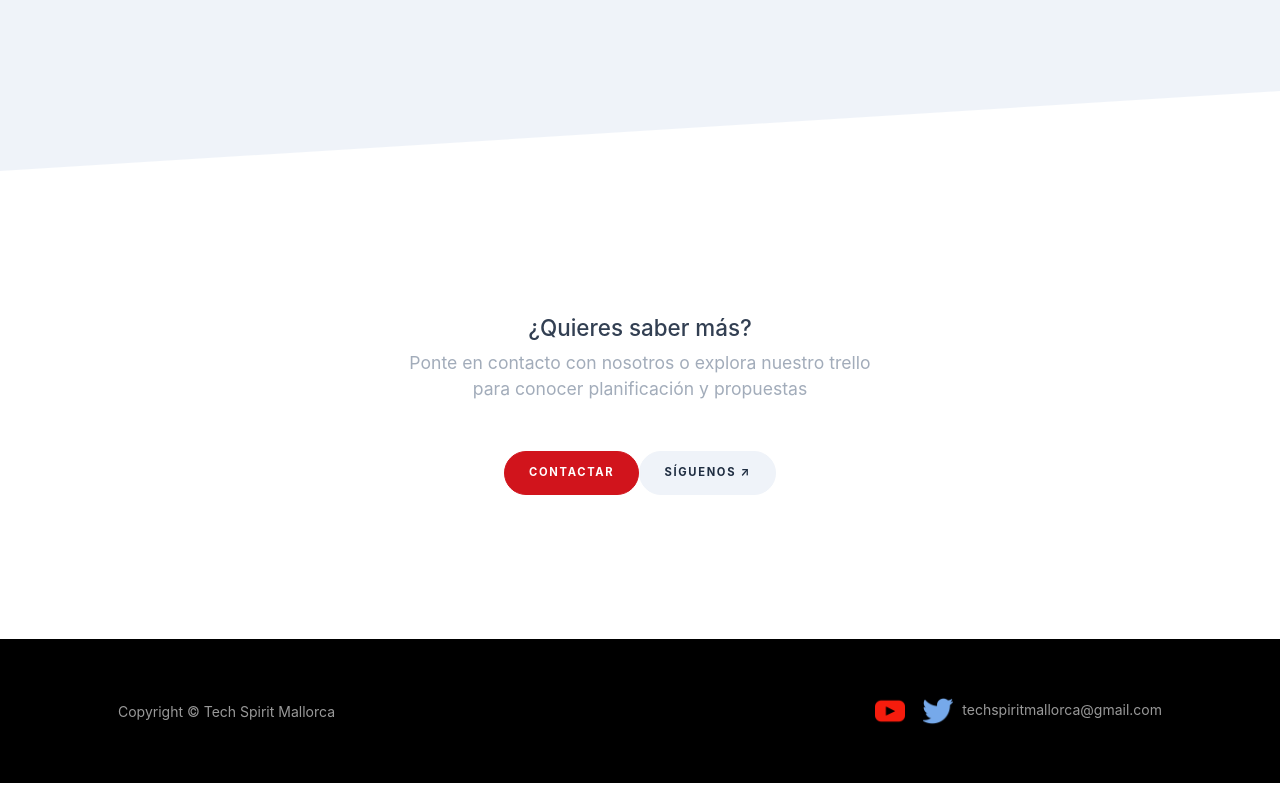
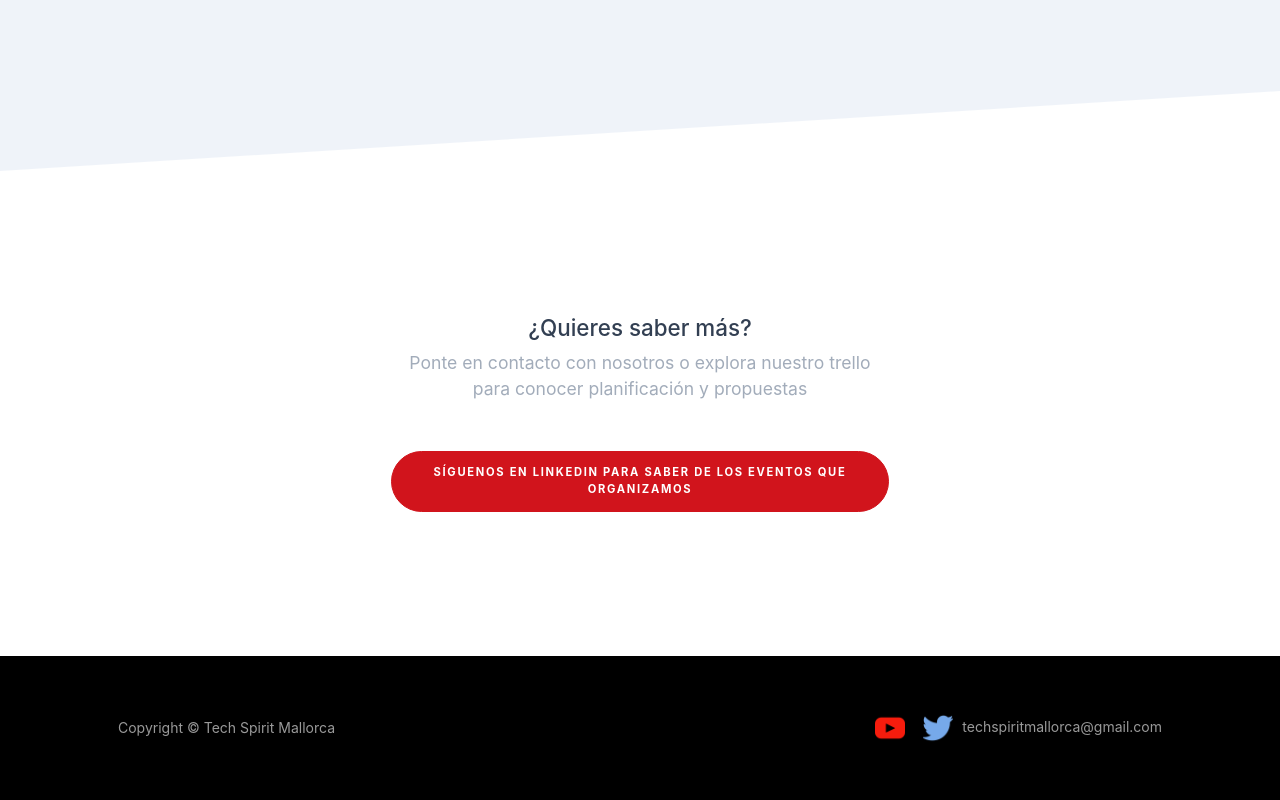
Before and after one commit to techspiritmallorca/web-v2, a Nuxt app: page / in a window 1280 px wide. Shown: the part 2780-3580 px from the top of the page. Built offline with nearby package versions, Linux system fonts and the light colour scheme; a web font is replaced by a local one.

Commit message:
feat(#146189): Delete button 'follow us' and change button 'contact'

```diff
--- a/pages/index.vue
+++ b/pages/index.vue
@@ -299,13 +299,8 @@
                 <a
                   class="btn btn-primary btn-marketing rounded-pill"
                   target="_blank"
-                  href="https://forms.gle/9gJt97ibJxm4oZkt5"
-                >Contactar</a>
-                <a
-                  class="btn btn-light btn-marketing rounded-pill"
-                  href="https://www.linkedin.com/company/techspiritmallorca/"
-                  target="_blank"
-                >Síguenos &#x2197;</a>
+                  href="https://www.linkedin.com/company/techspiritmallorca/."
+                >Síguenos en LinkedIn para saber de los eventos que organizamos</a>
               </div>
             </div>
           </div>
```
